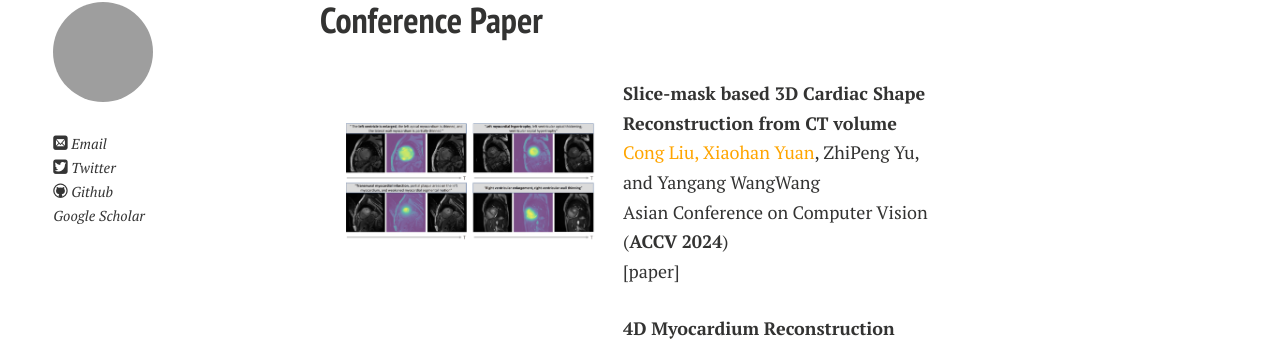
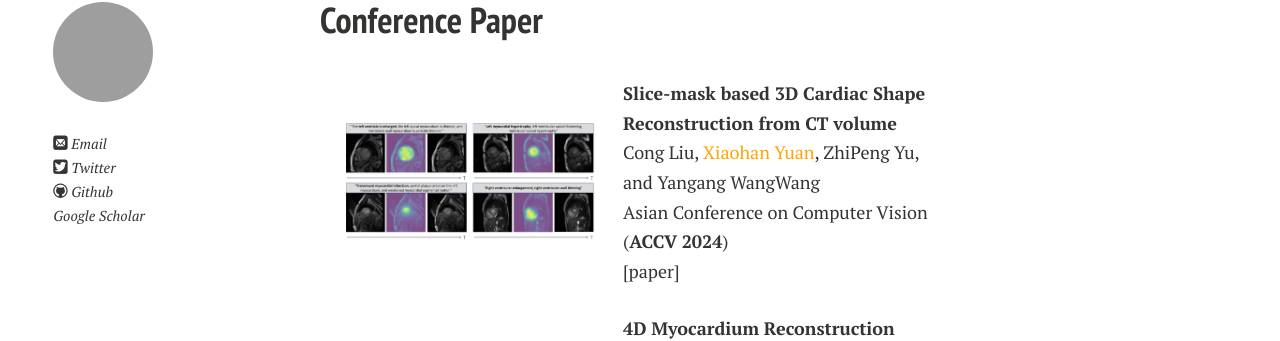
Before and after one commit to yuan-xiaohan/yuan-xiaohan.github.io, a Jekyll site: the page built from publications.md, in a window 1280 px wide. Shown: the part 106-447 px from the top of the page. Built offline with Jekyll 4.4.1, drawn with Linux system fonts in a browser that asks for light colours; nearby versions of some CDN libraries; comment, search, counter and statistics services are not loaded; a style sheet for code colours, icons or effects is not loaded.

Commit message:
Update publications.md

```diff
--- a/publications.md
+++ b/publications.md
@@ -27,7 +27,7 @@ table {
 
   <td>
   <strong>Slice-mask based 3D Cardiac Shape Reconstruction from CT volume</strong><br>
-  <font color="orange">Cong Liu, Xiaohan Yuan</font>, ZhiPeng Yu, and Yangang WangWang<br>Asian Conference on Computer Vision (<strong>ACCV 2024</strong>)<br>
+  Cong Liu, <font color="orange">Xiaohan Yuan</font>, ZhiPeng Yu, and Yangang WangWang<br>Asian Conference on Computer Vision (<strong>ACCV 2024</strong>)<br>
   <a href="https://link.springer.com/chapter/10.1007/978-981-96-0901-7_12" target="_blank">[paper]</a>
   </td>
 </tr>
```
